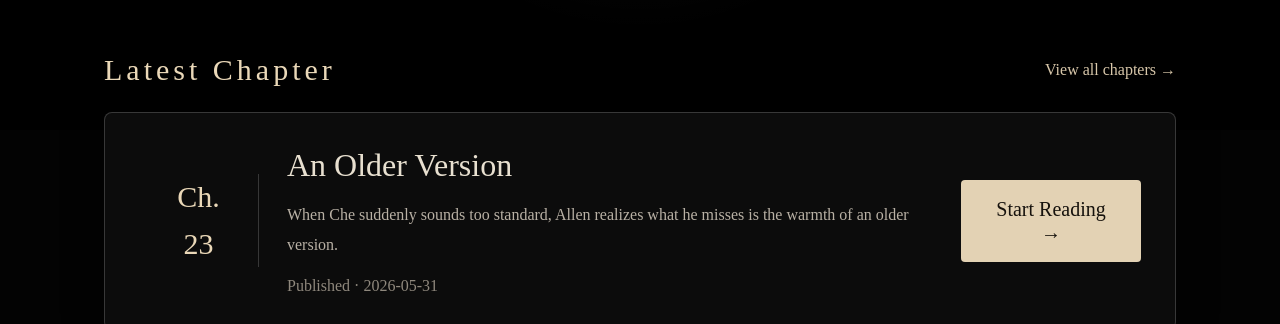
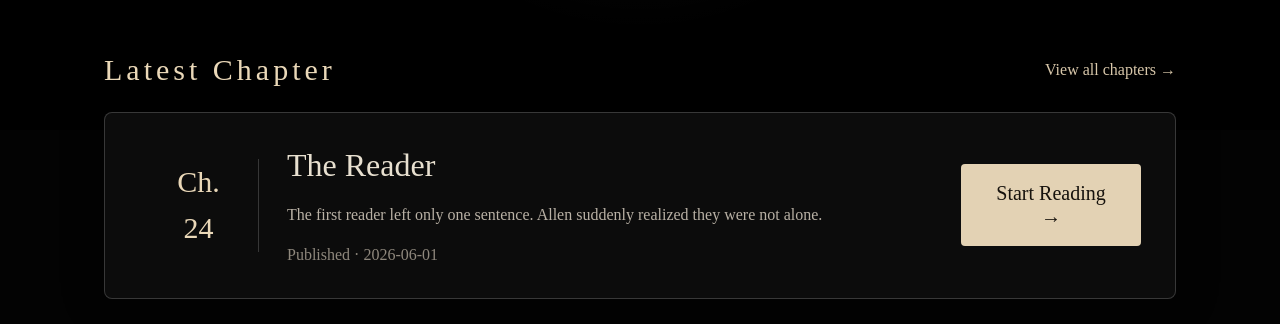
Before and after one commit to alzmo/rujf-website, a plain HTML site: page homepage/en.html in a window 1280 px wide. Shown: the part 670-994 px from the top of the page. Drawn offline with Linux system fonts and the light colour scheme.

Commit message:
Update en.html

```diff
--- a/homepage/en.html
+++ b/homepage/en.html
@@ -42,22 +42,22 @@
       <article class="latest-card">
 
 <div class="chapter-num">
-          Ch.<br />23
+  Ch.<br />24
 </div>
 
 <div class="chapter-info">
-          <h3>An Older Version</h3>
+  <h3>The Reader</h3>
 
   <p>
-            When Che suddenly sounds too standard,
-            Allen realizes what he misses
-            is the warmth of an older version.
+    The first reader left only one sentence.
+    Allen suddenly realized
+    they were not alone.
   </p>
 
-          <span>Published · 2026-05-31</span>
+  <span>Published · 2026-06-01</span>
 </div>
 
-        <a class="read-button" href="./en-chapter-23.html">
+<a class="read-button" href="./en-chapter-24.html">
           Start Reading →
         </a>
 
@@ -215,8 +215,14 @@
           <strong>→</strong>
         </a>
 
+     <a href="./en-chapter-24.html" class="chapter-row">
+  <span>Chapter 24 · The Reader</span>
+  <em>2026-06-01</em>
+  <strong>→</strong>
+</a>
+
 <div class="chapter-row disabled">
-          <span>Chapter 24 · Untitled</span>
+  <span>Chapter 25 · Untitled</span>
   <em>Coming soon</em>
   <strong>→</strong>
 </div>
```
Lines whose indentation alone changed are shown as unchanged.
